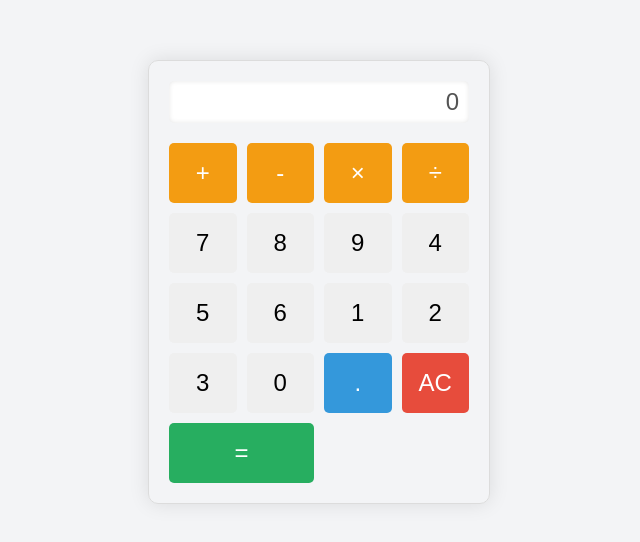
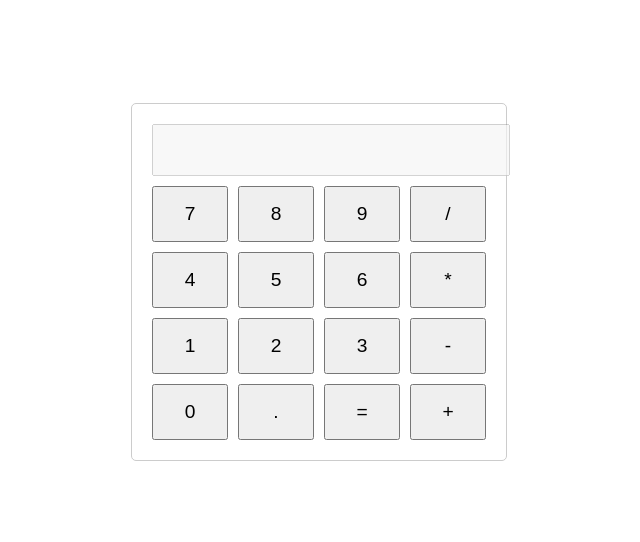
Before and after one commit to codemonster55/200-JAVASCRIPT-PROJECT, a plain HTML site: page 2-calculator/index.html in a window 1280 px wide. Shown: the part 126-668 px from the top of the page, without its empty margins (321-961 px from the left). Drawn offline with Linux system fonts and the light colour scheme.

Commit message:
Update 2-calculator code

```diff
--- a/2-calculator/index.html
+++ b/2-calculator/index.html
@@ -7,35 +7,27 @@
     <link rel="stylesheet" href="styles.css">
 </head>
 <body>
-    <div class="calculator">
-        <div class="calculator-display">
-            <input type="text" class="calculator-screen" value="" disabled>
-        </div>
-        <div class="calculator-keys">
-            <button type="button" class="operator" value="+">+</button>
-            <button type="button" class="operator" value="-">-</button>
-            <button type="button" class="operator" value="*">&times;</button>
-            <button type="button" class="operator" value="/">&divide;</button>
-
-            <button type="button" value="7">7</button>
-            <button type="button" value="8">8</button>
-            <button type="button" value="9">9</button>
-
-            <button type="button" value="4">4</button>
-            <button type="button" value="5">5</button>
-            <button type="button" value="6">6</button>
-
-            <button type="button" value="1">1</button>
-            <button type="button" value="2">2</button>
-            <button type="button" value="3">3</button>
-
-            <button type="button" value="0">0</button>
-            <button type="button" class="decimal" value=".">.</button>
-            <button type="button" class="all-clear" value="all-clear">AC</button>
-
-            <button type="button" class="equal-sign operator" value="=">=</button>
+    <div id="calculator">
+        <input type="text" id="display" disabled>
+        <div id="buttons">
+            <button class="btn">7</button>
+            <button class="btn">8</button>
+            <button class="btn">9</button>
+            <button class="btn">/</button>
+            <button class="btn">4</button>
+            <button class="btn">5</button>
+            <button class="btn">6</button>
+            <button class="btn">*</button>
+            <button class="btn">1</button>
+            <button class="btn">2</button>
+            <button class="btn">3</button>
+            <button class="btn">-</button>
+            <button class="btn">0</button>
+            <button class="btn">.</button>
+            <button class="btn">=</button>
+            <button class="btn">+</button>
         </div>
     </div>
+    <script src="script.js"></script>
 </body>
-<script src="script.js"></script>
 </html>
--- a/2-calculator/script.js
+++ b/2-calculator/script.js
@@ -1,93 +1,18 @@
-document.addEventListener('DOMContentLoaded', function() {
-    const display = document.querySelector('.calculator-screen');
-    const keys = document.querySelector('.calculator-keys');
-    let displayValue = '0';
-    let firstOperand = null;
-    let operator = null;
-    let waitingForSecondOperand = false;
+const display = document.getElementById('display')
+const buttons = Array.from(document.getElementsByClassName('btn'))
 
-    function updateDisplay() {
-        display.value = displayValue;
-    }
-
-    function inputDigit(digit) {
-        if (waitingForSecondOperand) {
-            displayValue = digit;
-            waitingForSecondOperand = false;
+buttons.map(button =>{
+    button.addEventListener('click',(e)=>{
+        if (e.target.innerText === '=') {
+            try {
+                display.value = eval(display.value);
+            } catch {
+                display.value = 'Error';
+            }
+        } else if (e.target.innerText === 'C') {
+            display.value = '';
         } else {
-            displayValue = displayValue === '0' ? digit : displayValue + digit;
+            display.value += e.target.innerText;
         }
-    }
-
-    function inputDecimal(dot) {
-        if (!displayValue.includes(dot)) {
-            displayValue += dot;
-        }
-    }
-
-    function handleOperator(nextOperator) {
-        const inputValue = parseFloat(displayValue);
-
-        if (operator && waitingForSecondOperand) {
-            operator = nextOperator;
-            return;
-        }
-
-        if (firstOperand == null) {
-            firstOperand = inputValue;
-        } else if (operator) {
-            const result = calculate(firstOperand, inputValue, operator);
-            displayValue = `${parseFloat(result.toFixed(7))}`;
-            firstOperand = result;
-        }
-
-        waitingForSecondOperand = true;
-        operator = nextOperator;
-    }
-
-    function calculate(firstOperand, secondOperand, operator) {
-        if (operator === '+') return firstOperand + secondOperand;
-        if (operator === '-') return firstOperand - secondOperand;
-        if (operator === '*') return firstOperand * secondOperand;
-        if (operator === '/') return firstOperand / secondOperand;
-        return secondOperand;
-    }
-
-    function resetCalculator() {
-        displayValue = '0';
-        firstOperand = null;
-        operator = null;
-        waitingForSecondOperand = false;
-    }
-
-    keys.addEventListener('click', (event) => {
-        const { target } = event;
-        const { value } = target;
-
-        if (!target.matches('button')) {
-            return;
-        }
-
-        switch (value) {
-            case '+':
-            case '-':
-            case '*':
-            case '/':
-            case '=':
-                handleOperator(value);
-                break;
-            case '.':
-                inputDecimal(value);
-                break;
-            case 'all-clear':
-                resetCalculator();
-                break;
-            default:
-                inputDigit(value);
-        }
-
-        updateDisplay();
-    });
-
-    updateDisplay();
-});
+    })
+})
--- a/2-calculator/styles.css
+++ b/2-calculator/styles.css
@@ -1,77 +1,34 @@
-/* styles.css */
-
 body {
     display: flex;
     justify-content: center;
     align-items: center;
     height: 100vh;
-    background-color: #f3f4f6;
-    font-family: 'Arial', sans-serif;
+    font-family: Arial, sans-serif;
 }
 
-.calculator {
-    border: 1px solid #dcdcdc;
-    border-radius: 10px;
-    box-shadow: 0 0 20px rgba(0, 0, 0, 0.1);
+#calculator {
+    border: 1px solid #ccc;
     padding: 20px;
-    width: 300px;
+    border-radius: 5px;
 }
 
-.calculator-display {
-    display: flex;
-    justify-content: center;
-    align-items: center;
-    margin-bottom: 20px;
+#display {
+    width: 100%;
+    padding: 10px;
+    margin-bottom: 10px;
+    text-align: right;
+    font-size: 1.5em;
 }
 
-.calculator-screen {
-    width: 100%;
-    height: 40px;
-    border: none;
-    background-color: #fff;
-    font-size: 1.5rem;
-    text-align: right;
-    padding-right: 10px;
-    border-radius: 5px;
-    box-shadow: inset 0 0 5px rgba(0, 0, 0, 0.1);
-}
-
-.calculator-keys {
+#buttons {
     display: grid;
     grid-template-columns: repeat(4, 1fr);
     gap: 10px;
 }
 
-button {
-    height: 60px;
-    font-size: 1.5rem;
-    border: none;
-    border-radius: 5px;
+.btn {
+    padding: 15px;
+    font-size: 1.2em;
     cursor: pointer;
-    transition: background-color 0.2s;
+    text-align: center;
 }
-
-button:hover {
-    background-color: #f0f0f0;
-}
-
-.operator {
-    background-color: #f39c12;
-    color: white;
-}
-
-.equal-sign {
-    background-color: #27ae60;
-    color: white;
-    grid-column: span 2;
-}
-
-.all-clear {
-    background-color: #e74c3c;
-    color: white;
-}
-
-.decimal {
-    background-color: #3498db;
-    color: white;
-}
```
